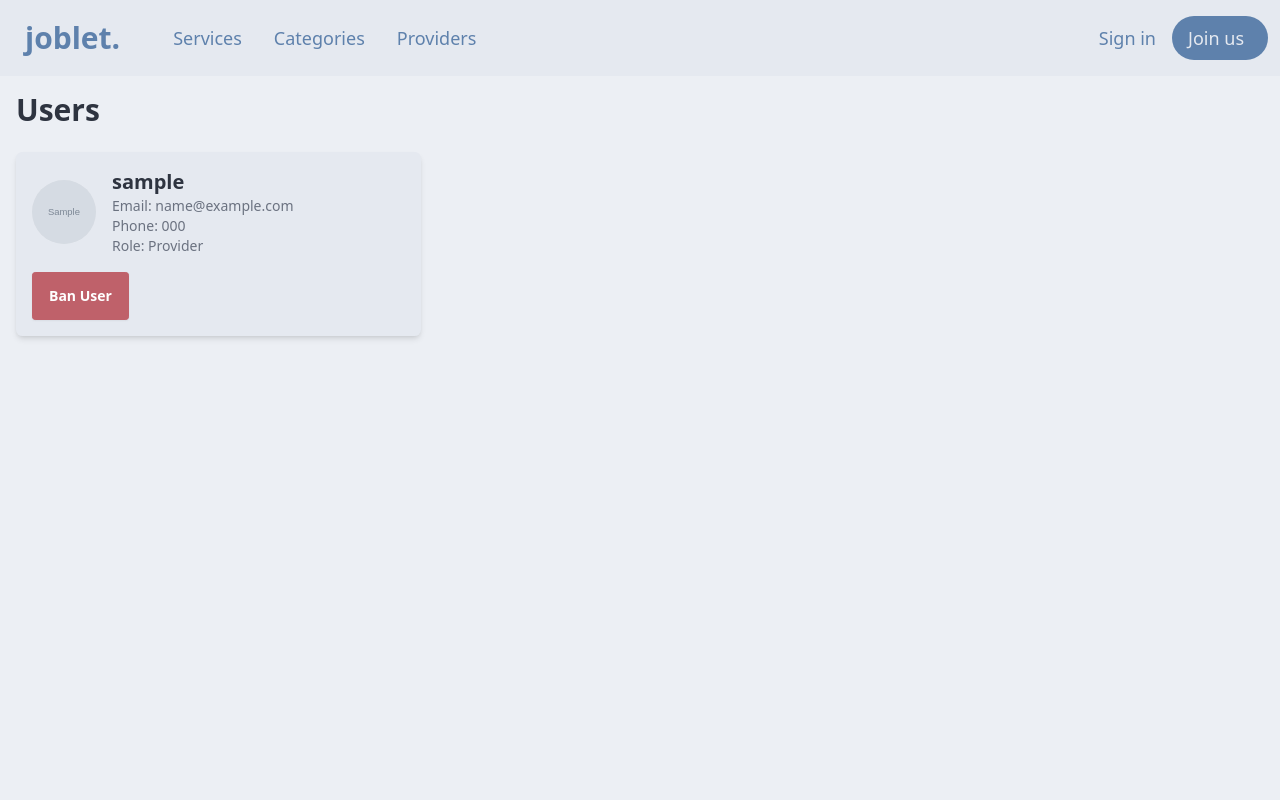
After one commit to hujuc/Joblet-Django, a Django app: page /users/ in a window 1280 px wide. The commit adds this page. Run offline with Django 5.2, Linux system fonts and the light colour scheme; tables that the repository leaves empty hold one stand-in row (values such as "Sample post"); grey boxes marked "Sample" are stand-in pictures; some libraries are stand-ins or nearby versions.

Commit message:
página de utilizadores, categorias e pending services feitas

```diff
--- a/Joblet/urls.py
+++ b/Joblet/urls.py
@@ -36,6 +36,11 @@ urlpatterns = [
     path('myservices/', views.myservices, name='myservices'),
     path('categories/', views.categories, name='categories'),
     path('providers/', views.providers, name='providers'),
+    path('pendingservices/', views.pendingservices, name='pendingservices'),
+    path('approve-service/<int:service_id>/', views.approve_service, name='approve_service'),
+    path('reject-service/<int:service_id>/', views.reject_service, name='reject_service'),
+    path('users/', views.users, name='users'),
+    path('ban-user/<int:user_id>/', views.ban_user, name='ban_user'),
 ]
 
 if settings.DEBUG:
--- a/app/models.py
+++ b/app/models.py
@@ -65,7 +65,8 @@ class Service(models.Model):
     description = models.TextField()
     price = models.DecimalField(max_digits=8, decimal_places=2, validators=[MinValueValidator(Decimal('0.01'))])
     duration = models.DurationField()
-    is_active = models.BooleanField(default=True)
+    is_active  = models.BooleanField(default=True)
+    approval = models.CharField(choices=[('pending approval', 'Pending Approval'), ('approved', 'Approved'), ('not approved', 'Not Approved')],max_length=16, default='pending approval')
     created_at = models.DateTimeField(auto_now_add=True, editable=False)
     image = models.ImageField(upload_to='service_images/', blank=True, null=True)
 
--- a/app/templates/layout.html
+++ b/app/templates/layout.html
@@ -25,8 +25,8 @@
                                 <li><a href="">Chat</a></li>
                                 <li><a href="">Opportunities</a></li>
                             {% elif user.username == 'admin' %}
-                                <li><a href="{% url 'services' %}">Pending Services</a></li>
-                                <li><a href="{% url 'providers' %}">Users</a></li>
+                                <li><a href="{% url 'pendingservices' %}">Pending Services</a></li>
+                                <li><a href="{% url 'users' %}">Users</a></li>
                                 <li><a href="{% url 'categories' %}">Categories</a></li>
                             {% else %}
                                 <li><a href="{% url 'services' %}">Services</a></li>
--- /dev/null
+++ b/app/templates/users.html
@@ -0,0 +1,48 @@
+{% extends 'layout.html' %}
+
+{% block content %}
+    <div class="p-4">
+        <h1 class="text-3xl font-bold mb-6">Users</h1>
+
+        <!-- List of Users -->
+        <div class="grid grid-cols-1 md:grid-cols-2 lg:grid-cols-3 gap-4">
+            {% for user in users %}
+                <div class="card card-compact bg-base-200 shadow-md p-4">
+                    <div class="flex items-center gap-4">
+                        <!-- User Avatar -->
+                        <div class="avatar">
+                            <div class="w-16 h-16 rounded-full overflow-hidden bg-gray-200 flex items-center justify-center">
+                                {% if user.avatar %}
+                                    <img src="{{ user.avatar.url }}" alt="{{ user.user.username }}">
+                                {% else %}
+                                    <span class="text-white text-2xl font-semibold bg-primary w-full h-full flex items-center justify-center">
+                                    {{ user.user.username|slice:":1"|upper }}
+                                </span>
+                                {% endif %}
+                            </div>
+                        </div>
+                        <!-- User Info -->
+                        <div>
+                            <h2 class="text-xl font-bold">{{ user.user.username }}</h2>
+                            <p class="text-sm text-gray-500">Email: {{ user.user.email }}</p>
+                            <p class="text-sm text-gray-500">Phone: {{ user.phone|default:"N/A" }}</p>
+                            <p class="text-sm text-gray-500">
+                                Role: {{ user.provider|yesno:"Provider,Client" }}
+                            </p>
+                        </div>
+                    </div>
+
+                    <!-- Ban Button -->
+                    <div class="mt-4">
+                        <form method="POST" action="{% url 'ban_user' user.user.id %}">
+                            {% csrf_token %}
+                            <button type="submit" class="btn btn-error text-white">Ban User</button>
+                        </form>
+                    </div>
+                </div>
+            {% empty %}
+                <p class="text-gray-500">No users available.</p>
+            {% endfor %}
+        </div>
+    </div>
+{% endblock %}
--- a/app/views.py
+++ b/app/views.py
@@ -4,15 +4,44 @@ from django.db.models import Q
 from django.shortcuts import render
 from django.contrib.auth import authenticate, login
 from django.contrib import messages
-from .forms import CustomUserCreationForm, LoginForm, ProfileForm, ReviewForm
+from .forms import CustomUserCreationForm, LoginForm, ProfileForm, ReviewForm, CategoryForm
 from django.contrib.auth import logout
 from django.shortcuts import redirect
 from django.views.decorators.http import require_http_methods
+from django.contrib.auth.models import User
 from .models import Profile, Provider, Service, Category
 from django.shortcuts import get_object_or_404
 
 
 logger = logging.getLogger(__name__)
+
+def pendingservices(request):
+    services_pending = Service.objects.filter(approval='pending approval')
+    return render(request, 'pendingservices.html', {'services_pending': services_pending})
+
+def approve_service(request, service_id):
+    if request.method == "POST":
+        service = get_object_or_404(Service, id=service_id)
+        service.approval = 'approved'
+        service.save()
+        return redirect('pendingservices')
+
+def reject_service(request, service_id):
+    if request.method == "POST":
+        service = get_object_or_404(Service, id=service_id)
+        service.approval = 'not approved'
+        service.save()
+        return redirect('pendingservices')
+
+def users(request):
+    users = Profile.objects.all()
+    return render(request, 'users.html', {'users': users})
+
+def ban_user(request, user_id):
+    if request.method == "POST":
+        user = get_object_or_404(User, id=user_id)
+        user.delete()  # Remove o usuário e, por cascade, o Profile e o Provider (se existir)
+        return redirect('users')
 
 def myservices(request):
     user_profile = get_object_or_404(Profile, user=request.user)
@@ -20,9 +49,19 @@ def myservices(request):
     user_services = Service.objects.filter(provider=provider)
     return render(request, 'myservices.html', {'services': user_services})
 
+
+
 def categories(request):
+    if request.method == 'POST':
+        form = CategoryForm(request.POST)
+        if form.is_valid():
+            form.save()
+            return redirect('categories')
+    else:
+        form = CategoryForm()
+
     categories = Category.objects.all()
-    return render(request, 'categories.html', {'categories': categories})
+    return render(request, 'categories.html', {'categories': categories, 'form': form})
 
 def providers(request):
     providers = Provider.objects.all()
@@ -80,8 +119,8 @@ def services(request):
     category_id = request.GET.get('category', '0')
     sort_option = request.GET.get('sort', '0')
 
-    # Start with all services
-    services = Service.objects.all()
+    # Start with approved services only
+    services = Service.objects.filter(approval='approved')
 
     # Filter by search query
     if search_query:
```
Also changed, not shown: app/forms.py (+10 -1 lines), app/templates/categories.html (+32 -0 lines), app/templates/pendingservices.html (added, +42 -0 lines), app/migrations/0003_service_approval.py (added).
